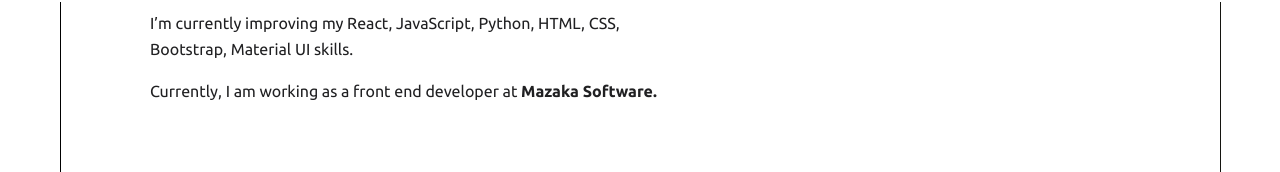
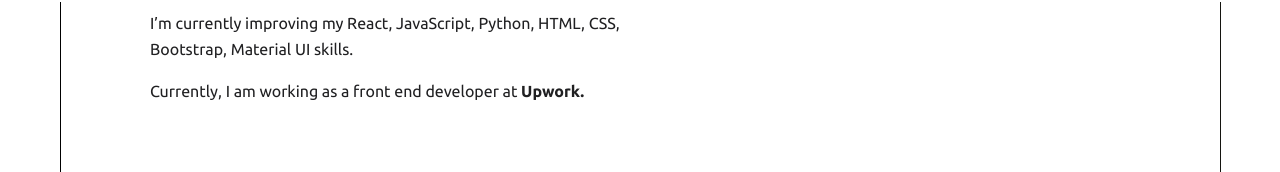
Before and after one commit to Tolga-Han-Yilmaz/myportfolio, a React (Create React App) app: page / in a window 1280 px wide. Shown: the part 478-650 px from the top of the page. Built offline with nearby package versions, Linux system fonts and the light colour scheme; a web font is replaced by a local one.

Commit message:
hero.jsx updated

```diff
--- a/src/components/Hero.jsx
+++ b/src/components/Hero.jsx
@@ -17,7 +17,7 @@
         <p>
         I’m currently improving my React, JavaScript, Python, HTML, CSS, Bootstrap, Material UI skills.        </p>
         <p>
-        Currently, I am working as a front end developer at <a href="https://www.mazakayazilim.com/">Mazaka Software.</a>
+        Currently, I am working as a front end developer at <a href="https://www.upwork.com/">Upwork.</a>
         </p>
       </div>
 
```
